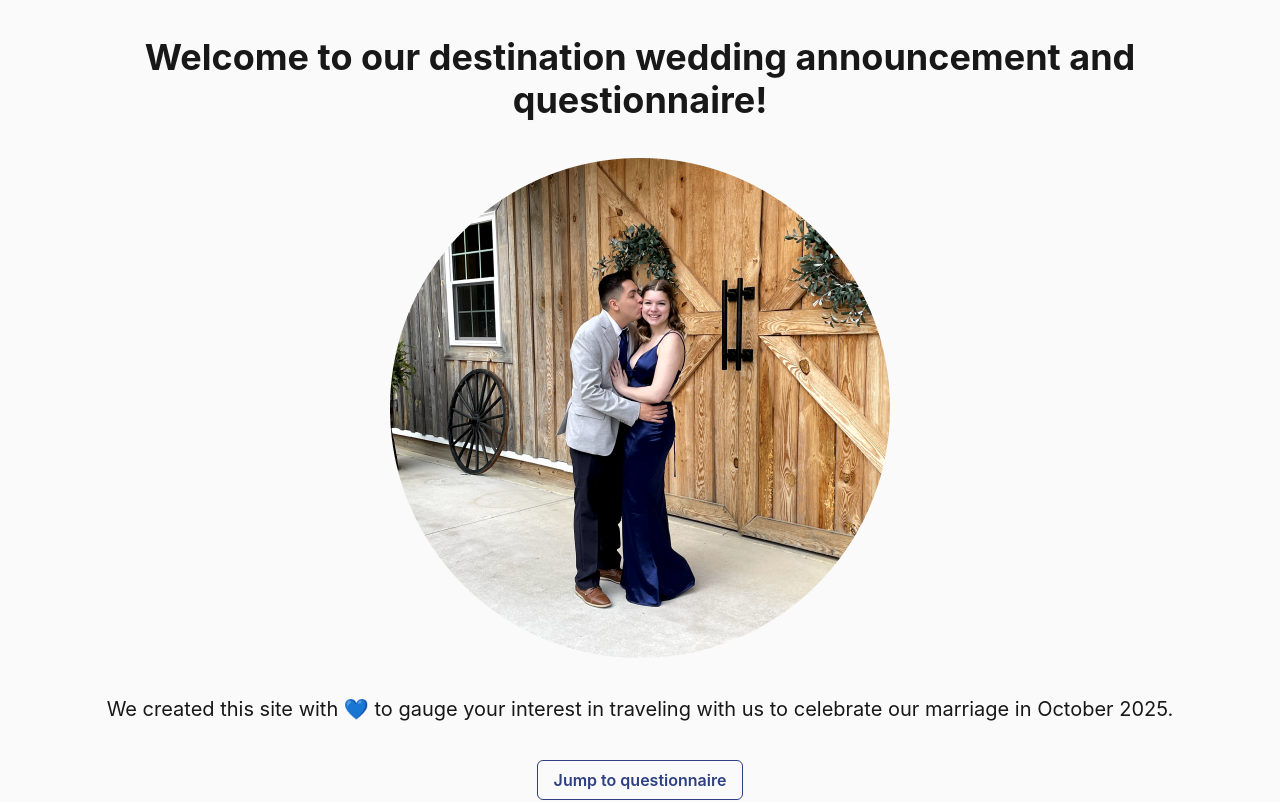
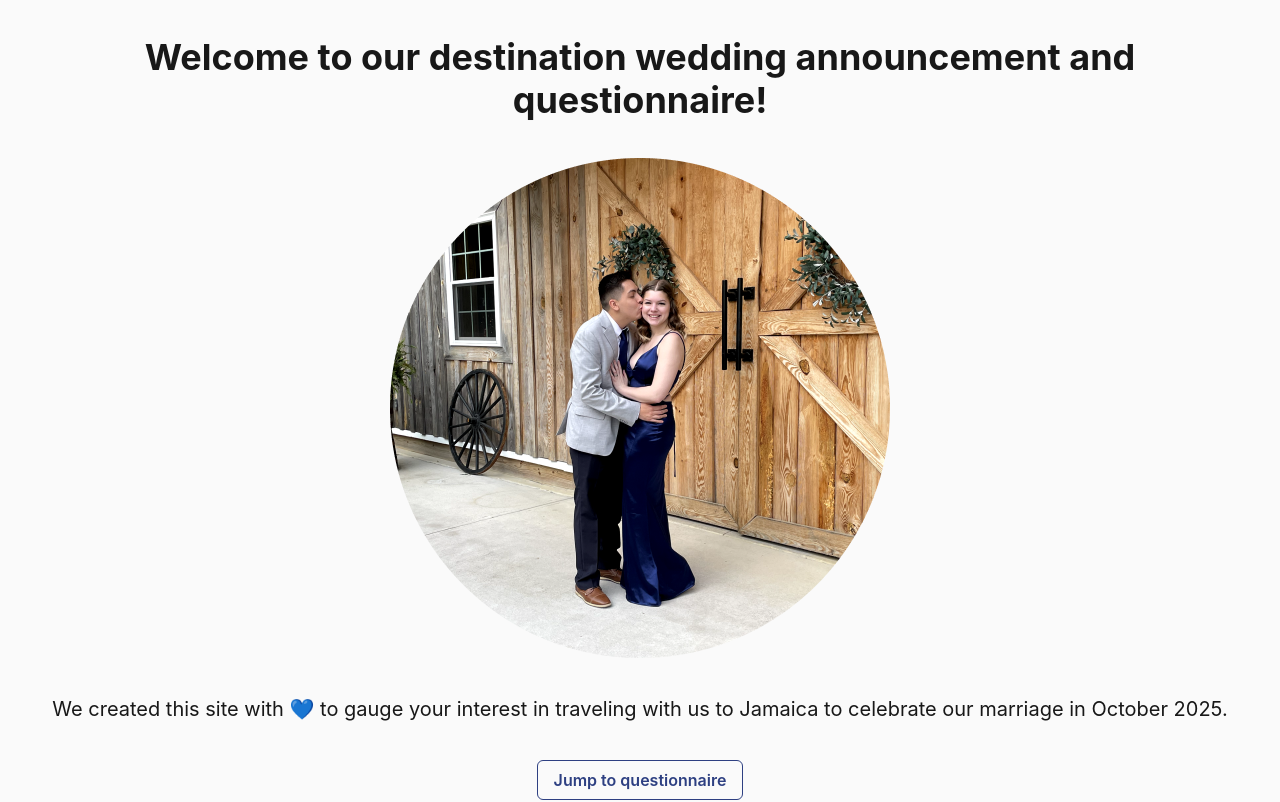
Before and after one commit to Amonteverde04/MailingList, a Next.js app: page / in a window 1280 px wide. Shown: the top 802 px of the page. Built offline with nearby package versions, Linux system fonts and the light colour scheme.

Commit message:
Tellign people where we are going

```diff
--- a/src/pages/index.js
+++ b/src/pages/index.js
@@ -28,7 +28,7 @@ export default function Home() {
                  boxSize={["300px", "400px", "500px"]}
                  alt="Picture of Alex and Abbey"/>
           <Text fontSize={"xl"}>
-            We created this site with &#128153; to gauge your interest in traveling with us to celebrate our marriage in October 2025.
+            We created this site with &#128153; to gauge your interest in traveling with us to Jamaica to celebrate our marriage in October 2025.
           </Text>
           <ScrollButton scrollToQuestionnaire={scrollToQuestionnaire} />
         </div>
```
